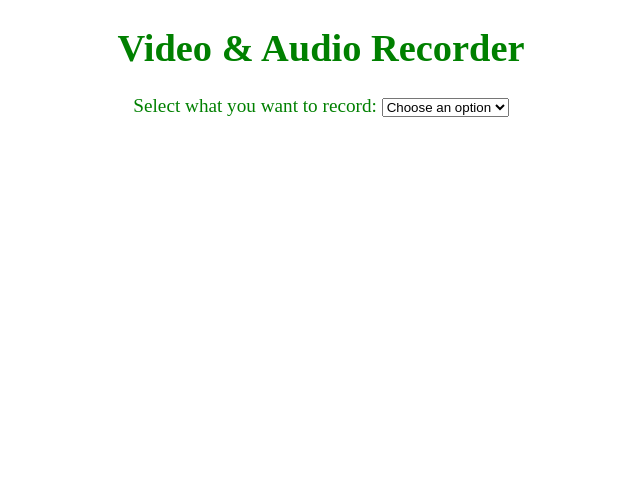
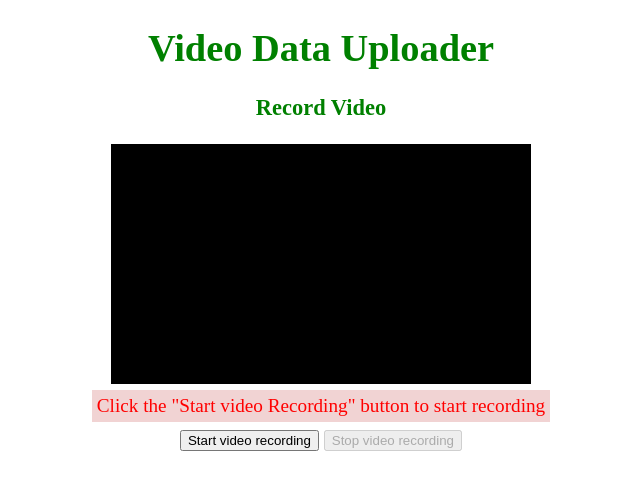
Before and after one commit to junhan-kim/Object-Counter, a Flask app: page / in a window 1280 px wide. Shown: the top 490 px of the page, without its empty margins (319-959 px from the left). Run offline with Flask 2, Linux system fonts and the light colour scheme.

Commit message:
remove useless

```diff
--- a/backend/templates/camera.html
+++ b/backend/templates/camera.html
@@ -1,19 +1,15 @@
 <!DOCTYPE html>
-<html lang="en">
+<html lang="ko">
   <head>
     <meta charset="UTF-8" />
     <meta http-equiv="X-UA-Compatible" content="IE=edge" />
     <meta name="viewport" content="width=device-width, initial-scale=1.0" />
-    <title>Video & Audio Recorder</title>
+    <title>Video Data Uploader</title>
     <style>
       body {
         text-align: center;
         color: green;
         font-size: 1.2em;
-      }
-
-      .display-none {
-        display: none;
       }
 
       .recording {
@@ -32,11 +28,6 @@
         height: 240px;
       }
 
-      audio {
-        display: block;
-        margin: 6px auto;
-      }
-
       a {
         color: green;
       }
@@ -44,16 +35,9 @@
   </head>
 
   <body>
-    <h1>Video & Audio Recorder</h1>
-    <label for="media"> Select what you want to record: </label>
+    <h1>Video Data Uploader</h1>
 
-    <select id="media">
-      <option value="choose-an-option">Choose an option</option>
-      <option value="vid">Video</option>
-      <option value="aud">Audio</option>
-    </select>
-
-    <div class="display-none" id="vid-recorder">
+    <div id="vid-recorder">
       <h3>Record Video</h3>
       <video autoplay id="web-cam-container" style="background-color: black">Your browser doesn't support the video tag</video>
 
@@ -91,73 +75,17 @@
       <!-- <a href="" > Download it! </a> -->
     </div>
 
-    <div class="display-none" id="aud-recorder">
-      <h3>Record Audio</h3>
-
-      <div class="recording" id="aud-record-status">Click the "Start Recording" button to start recording</div>
-
-      <button
-        type="button"
-        id="start-aud-recording"
-        onclick="startRecording(this,
-            document.getElementById('stop-aud-recording'))"
-      >
-        Start recording
-      </button>
-
-      <button
-        type="button"
-        id="stop-aud-recording"
-        disabled
-        onclick="stopRecording(this,
-            document.getElementById('start-aud-recording'))"
-      >
-        Stop recording
-      </button>
-
-      <!-- The audio element will contain the
-            recorded audio and will be created
-            using Javascript -->
-      <!-- <audio id="recorded-audio"
-            controls></audio> -->
-
-      <!-- The below link will let the users
-             download the recorded audio -->
-      <!-- <a href="" > Download it! </a> -->
-    </div>
-
     <script>
       const mediaSelector = document.getElementById("media");
 
       const webCamContainer = document.getElementById("web-cam-container");
-
-      let selectedMedia = null;
 
       // This array stores the recorded media data
       let chunks = [];
 
       // Handler function to handle the "change" event
       // when the user selects some option
-      mediaSelector.addEventListener("change", (e) => {
-        // Takes the current value of the mediaSeletor
-        selectedMedia = e.target.value;
-
-        document.getElementById(`${selectedMedia}-recorder`).style.display = "block";
-
-        document.getElementById(`${otherRecorderContainer(selectedMedia)}-recorder`).style.display = "none";
-      });
-
-      function otherRecorderContainer(selectedMedia) {
-        return selectedMedia === "vid" ? "aud" : "vid";
-      }
-
-      // This constraints object tells
-      // the browser to include only
-      // the audio Media Track
-      const audioMediaConstraints = {
-        audio: true,
-        video: false,
-      };
+      document.getElementById(`vid-recorder`).style.display = "block";
 
       // This constraints object tells
       // the browser to include
@@ -180,7 +108,7 @@
       // gets invoked
       function startRecording(thisButton, otherButton) {
         // Access the camera and microphone
-        navigator.mediaDevices.getUserMedia(selectedMedia === "vid" ? videoMediaConstraints : audioMediaConstraints).then((mediaStream) => {
+        navigator.mediaDevices.getUserMedia(videoMediaConstraints).then((mediaStream) => {
           // Create a new MediaRecorder instance
           const mediaRecorder = new MediaRecorder(mediaStream);
 
@@ -216,13 +144,13 @@
                         a Blob of the type given as the
                         second parameter*/
             const blob = new Blob(chunks, {
-              type: selectedMedia === "vid" ? "video/mp4" : "audio/mpeg",
+              type: "video/mp4",
             });
             chunks = [];
 
             // Create a video or audio element
             // that stores the recorded media
-            const recordedMedia = document.createElement(selectedMedia === "vid" ? "video" : "audio");
+            const recordedMedia = document.createElement("video");
             recordedMedia.controls = true;
 
             // You can not directly set the blob as
@@ -258,17 +186,15 @@
               URL.revokeObjectURL(recordedMedia);
             };
 
-            document.getElementById(`${selectedMedia}-recorder`).append(recordedMedia, downloadButton);
+            document.getElementById(`vid-recorder`).append(recordedMedia, downloadButton);
           };
 
-          if (selectedMedia === "vid") {
           // Remember to use the srcObject
           // attribute since the src attribute
           // doesn't support media stream as a value
           webCamContainer.srcObject = mediaStream;
-          }
 
-          document.getElementById(`${selectedMedia}-record-status`).innerText = "Recording";
+          document.getElementById(`vid-record-status`).innerText = "Recording";
 
           thisButton.disabled = true;
           otherButton.disabled = false;
@@ -285,7 +211,7 @@
           track.stop();
         });
 
-        document.getElementById(`${selectedMedia}-record-status`).innerText = "Recording done!";
+        document.getElementById(`vid-record-status`).innerText = "Recording done!";
         thisButton.disabled = true;
         otherButton.disabled = false;
       }
```
Lines whose indentation alone changed are shown as unchanged.
